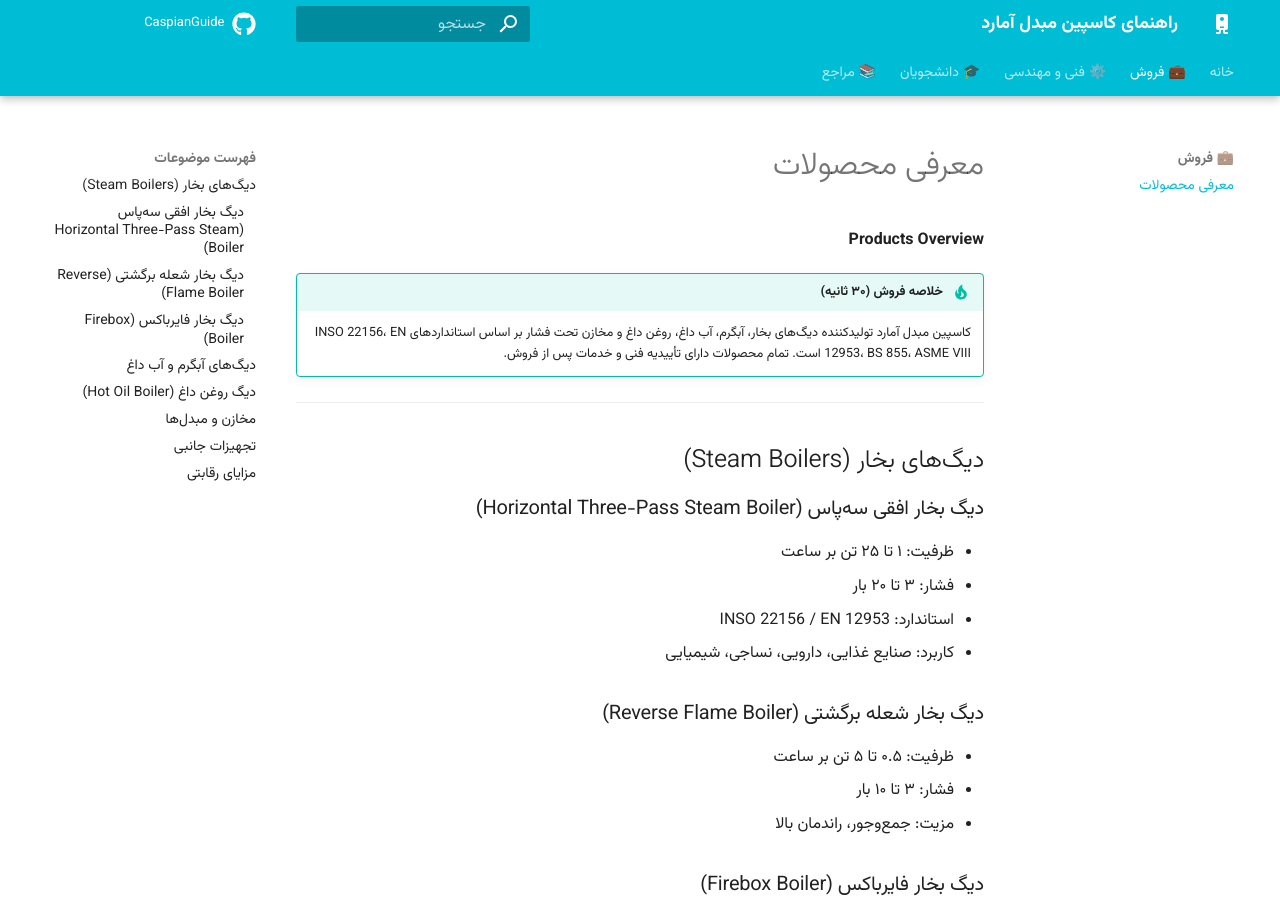
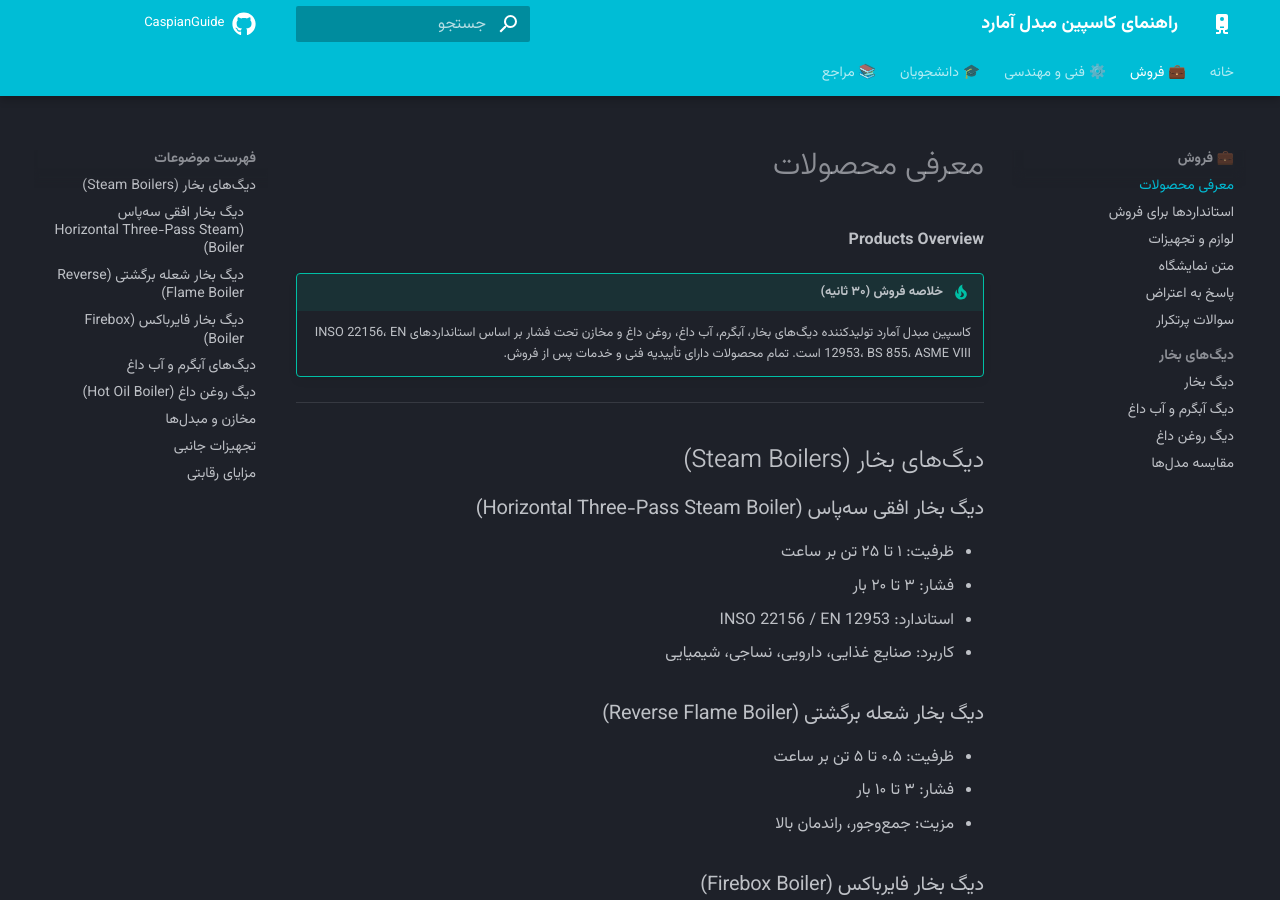
Before and after one commit to caspianmobadelamard/CaspianGuide, an MkDocs documentation site: the page built from docs/sales/products-overview.md, in a window 1280 px wide and 900 px high. Built offline with MkDocs 1.6.1 and Material for MkDocs 9.7.7, drawn with Linux system fonts in a browser that asks for light colours; comment, search, counter and statistics services are not loaded; part of the change alters nothing that is shown.

Commit message:
Update mkdocs.yml

```diff
--- a/mkdocs.yml
+++ b/mkdocs.yml
@@ -10,7 +10,7 @@ theme:
   language: fa
   direction: rtl
   palette:
-    scheme: default
+    scheme: slate
     primary: cyan
     accent: cyan
   font:
@@ -71,32 +71,41 @@ extra:
 
 nav:
   - خانه: index.md
+
   - 💼 فروش:
     - معرفی محصولات: sales/products-overview.md
+    - استانداردها برای فروش: sales/standards-sales.md
+    - لوازم و تجهیزات: sales/accessories-sales.md
+    - متن نمایشگاه: sales/exhibition-scripts.md
+    - پاسخ به اعتراض: sales/objection-handling.md
+    - سوالات پرتکرار: sales/faq-sales.md
+    - دیگ‌های بخار:
+      - دیگ بخار: sales/boilers/steam-boilers.md
+      - دیگ آبگرم و آب داغ: sales/boilers/hot-water-boilers.md
+      - دیگ روغن داغ: sales/boilers/hot-oil-boilers.md
+      - مقایسه مدل‌ها: sales/boilers/models-comparison.md
+
   - ⚙️ فنی و مهندسی:
     - استانداردها:
       - INSO 22156 / EN 12953: engineering/standards/inso-22156-en-12953.md
+      - BS 855 / ISIRI 7911: engineering/standards/bs-855-isiri-7911.md
     - متریال:
-      - ورق آلیاژی: engineering/materials/alloy-plates.md
-      - ورق ریزدانه: engineering/materials/fine-grain-plates.md
-      - ورق زنگ‌نزن: engineering/materials/stainless-plates.md
-      - لوله بدون درز: engineering/materials/seamless-tubes.md
-      - لوله جوشی: engineering/materials/welded-tubes.md
-      - فلنج و فیتینگ: engineering/materials/flanges-fittings.md
+      - ورق‌ها: engineering/materials/plates.md
+      - لوله‌ها: engineering/materials/tubes.md
+      - آهنگری‌ها: engineering/materials/forgings.md
+      - ریختگی‌ها: engineering/materials/castings.md
       - پیچ و مهره: engineering/materials/bolting.md
-      - P-Number و Group: engineering/materials/p-numbers.md
-      - چقرمگی و MDMT: engineering/materials/toughness-mdmt.md
-      - معادل‌های ASME: engineering/materials/asme-equivalents.md
+      - مواد مصرفی جوش: engineering/materials/welding-consumables.md
+      - راهنمای انتخاب: engineering/materials/selection-guide.md
     - محاسبات:
       - ماشین‌حساب جامع: engineering/calculations/calculator.md
       - ضخامت پوسته: engineering/calculations/shell-thickness.md
       - ضخامت کوره: engineering/calculations/furnace-thickness.md
-      - ضخامت کلگی: engineering/calculations/head-thickness.md
-      - قطر پوسته و کوره: engineering/calculations/diameter.md
       - حد خوردگی: engineering/calculations/corrosion.md
-      - سطح حرارتی: engineering/calculations/heating-surface.md
+      - سطح حرارتی: engineering/calculations/heat-transfer.md
       - فشار طراحی: engineering/calculations/design-pressure.md
       - فشار تست: engineering/calculations/test-pressure.md
+      - مثال‌های واقعی: engineering/calculations/examples.md
     - مخازن تحت فشار:
       - استانداردهای طراحی: engineering/vessels/design-standards.md
       - ضخامت پوسته: engineering/vessels/shell-thickness.md
@@ -109,15 +118,18 @@ nav:
       - حد خوردگی: engineering/vessels/corrosion-allowance.md
       - ASME VIII Div.1: engineering/vessels/asme-viii-div1.md
       - ASME VIII Div.2: engineering/vessels/asme-viii-div2.md
+      - ASME VIII ترجمه: engineering/vessels/asme-viii-translated.md
     - جوشکاری:
       - مبانی جوش: engineering/welding/welding-basics.md
       - زوایای جوش: engineering/welding/welding-angles.md
+      - زوایای جوش (قدیم): engineering/welding/weld-angles.md
       - لوله به صفحه: engineering/welding/tube-to-tubesheet.md
       - WPS/PQR/WPQ: engineering/welding/wps-pqr.md
       - نمادهای جوش: engineering/welding/welding-symbols.md
       - PWHT جوش: engineering/welding/pwht-welding.md
     - NDT:
       - روش‌های NDT: engineering/ndt/ndt-methods.md
+      - روش‌های NDT (قدیم): engineering/ndt/methods.md
       - معیارهای پذیرش: engineering/ndt/acceptance-criteria.md
       - صلاحیت پرسنل: engineering/ndt/personnel-qualification.md
     - تجهیزات جانبی:
@@ -128,11 +140,13 @@ nav:
       - سختی‌گیر: engineering/equipment/softener.md
       - فیلتر شنی: engineering/equipment/sand-filter.md
       - دی‌اریتور: engineering/equipment/deaerator.md
+
   - 🎓 دانشجویان:
     - مبانی: students/basics.md
     - واژه‌نامه: students/glossary.md
     - مسیر یادگیری: students/learning-path.md
     - سوالات متداول: students/faq.md
+
   - 📚 مراجع:
     - تعاریف: common/definitions.md
     - واحدها: common/units.md
```
